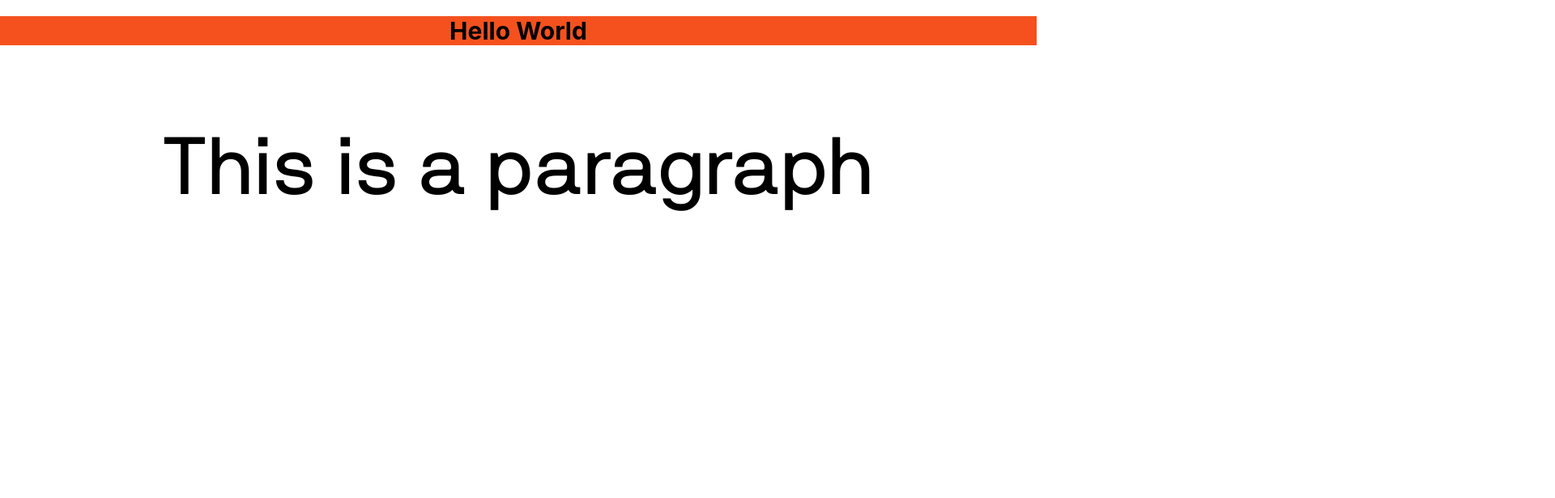
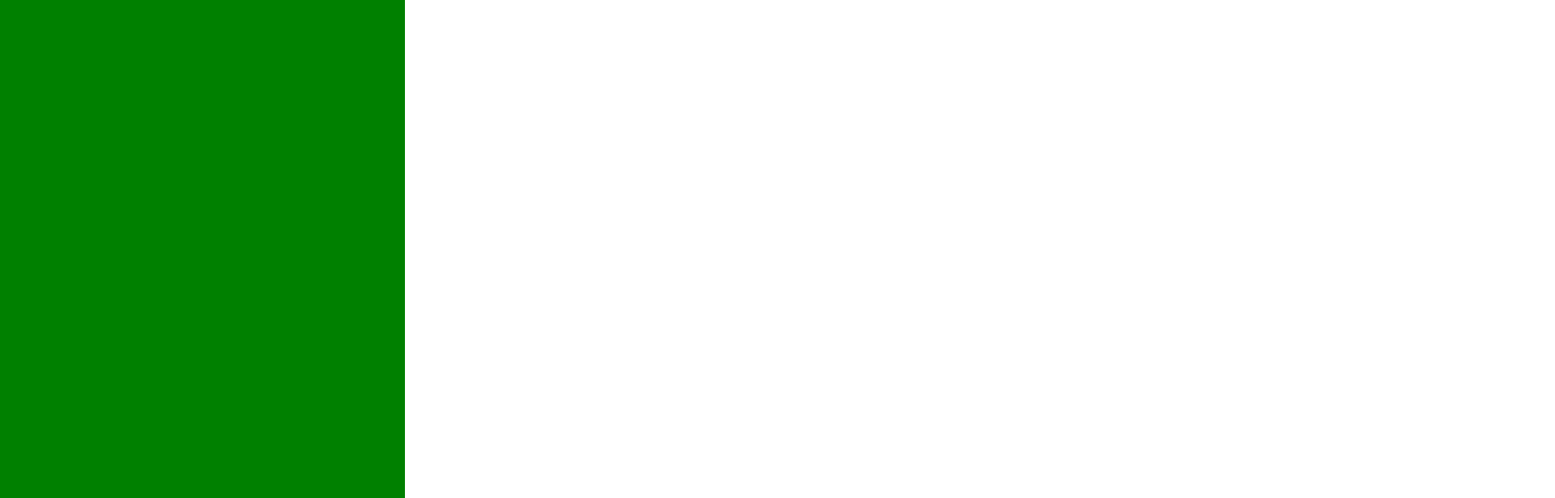
Before and after one commit to ucsddesignco/frontiers22, a React (Create React App) app: page / in a window 1280 px wide. Shown: the top 616 px of the page at 81% size, 1920 px wide, since content can reach past the window. Built offline with nearby package versions, Linux system fonts and the light colour scheme.

Commit message:
horizontal scroll

```diff
--- a/package.json
+++ b/package.json
@@ -3,6 +3,7 @@
   "version": "0.1.0",
   "private": true,
   "dependencies": {
+    "@material-ui/core": "^4.12.4",
     "@testing-library/jest-dom": "^5.16.4",
     "@testing-library/react": "^13.1.1",
     "@testing-library/user-event": "^13.5.0",
--- a/src/App.js
+++ b/src/App.js
@@ -1,11 +1,12 @@
 import logo from './logo.svg';
 import './App.css';
 import Landing from './components/Landing';
+import Skeleton from './components/Skeleton';
 
 function App() {
   return (
     <div className="App">
-      <Landing />
+      <Skeleton />
     </div>
   );
 }
--- a/src/components/Landing/index.js
+++ b/src/components/Landing/index.js
@@ -7,7 +7,7 @@ const Landing = () => {
   return (
     <div>
       <h1>Hello World</h1>
-      <p>This is a paragraph</p>
+      <p>Design Frontiers</p>
     </div>
   )
 }
--- a/src/components/Landing/style.scss
+++ b/src/components/Landing/style.scss
@@ -6,7 +6,7 @@ div {
         background-color: $primary-color;
     }
     p {
-        font-family: $p-font;
+        font-family: $title-font;
         font-size: 100px;
     }
 }
--- /dev/null
+++ b/src/components/Skeleton/index.js
@@ -0,0 +1,63 @@
+import React, { useEffect, useState, useRef } from 'react';
+import gsap from 'gsap';
+import ScrollTrigger from 'gsap/ScrollTrigger';
+import './style.scss';
+
+function Skeleton() {
+
+    gsap.registerPlugin(ScrollTrigger);
+
+    useEffect(() => {
+
+        const container = document.getElementById("container");
+
+        const sec = document.getElementById("section");
+
+        const tl1 = gsap.timeline();
+
+        const tl2 = gsap.timeline();
+
+        tl1.to(container, {
+            x: () => -(container.scrollWidth - document.documentElement.clientWidth) + "px",
+            ease: "none",
+            scrollTrigger: {
+              trigger: container,
+              invalidateOnRefresh: true,
+              pin: true,
+              scrub: 1,
+              end: () => "+=" + container.offsetWidth,
+            }
+          })
+
+          tl2.to(sec, {
+              scaleX: 0.5,
+              scaleY: 0.5,
+              transformOrigin: 'left top',
+              ease: "none",
+              scrollTrigger: {
+                  trigger: container,
+                  invalidateOnRefresh: true,
+                  scrub: 1,
+                  start: 0,
+                  end: '+=500'
+              }
+          })
+
+    })
+
+  return (
+      <div>
+        <div className="module green" id="section" ></div>
+        <div id="container">
+
+            <div className="module yellow"></div>
+            <div className="module purple"></div>
+            <div className="module orange"></div>
+            <div className="module blue"></div>
+            <div className="module red"></div>
+        </div>
+    </div>
+  );
+}
+
+export default Skeleton;
--- /dev/null
+++ b/src/components/Skeleton/style.scss
@@ -0,0 +1,50 @@
+html,body{
+    padding:0;
+    margin:0;
+    scroll-behavior: smooth;
+  }
+  body {
+    overflow-x: hidden;
+  }
+
+  #container {
+    display: inline-flex;
+    height:100vh;
+  }
+
+  .module{
+    display: flex;
+    height:100vh;
+  }
+
+  .green{
+    position: fixed;
+    width:500px;
+    background-color:green;
+    z-index: 1000;
+  }
+
+  .yellow{
+    width:1300px;
+    background-color:yellow;
+  }
+
+  .purple{
+    width:800px;
+    background-color:purple;
+  }
+
+  .orange{
+    width:800px;
+    background-color:purple;
+  }
+
+  .blue{
+    width:2100px;
+    background-color:blue;
+  }
+
+  .red{
+    width:900px;
+    background-color:red;
+  }
```
